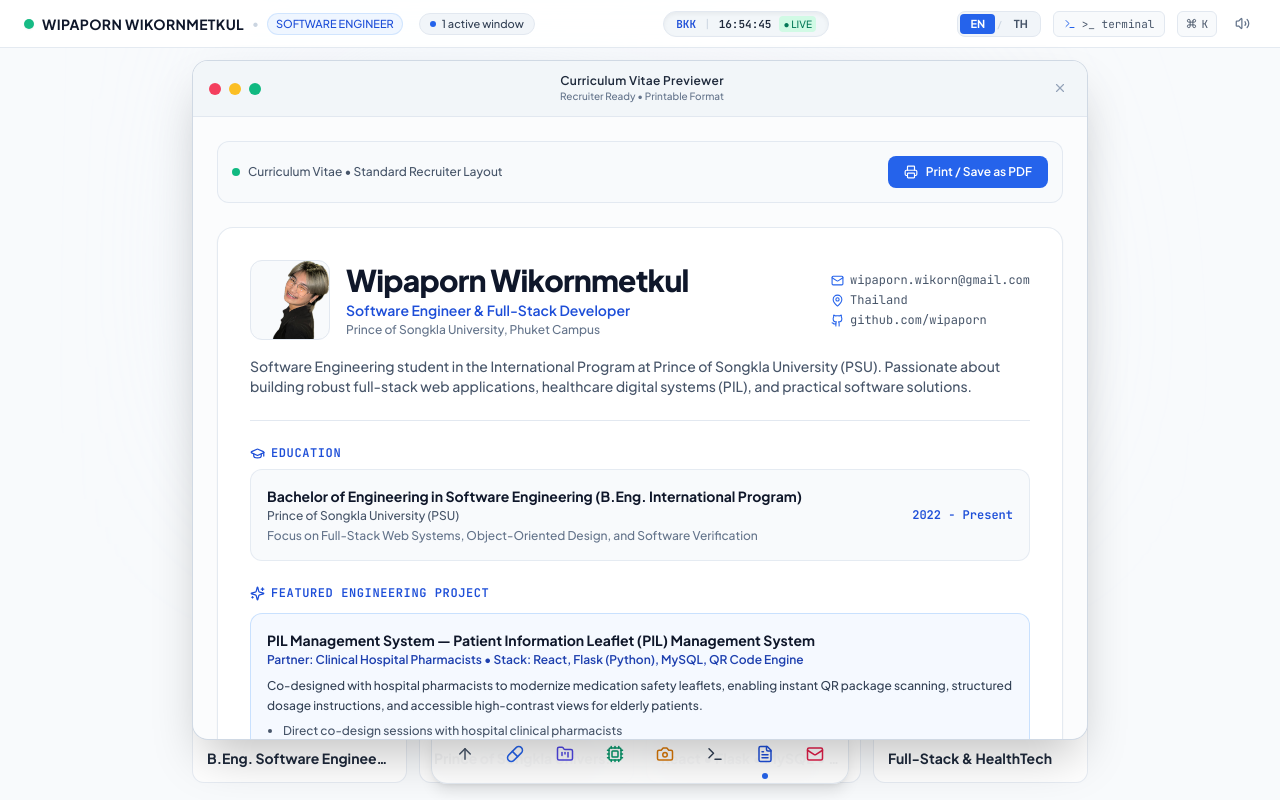
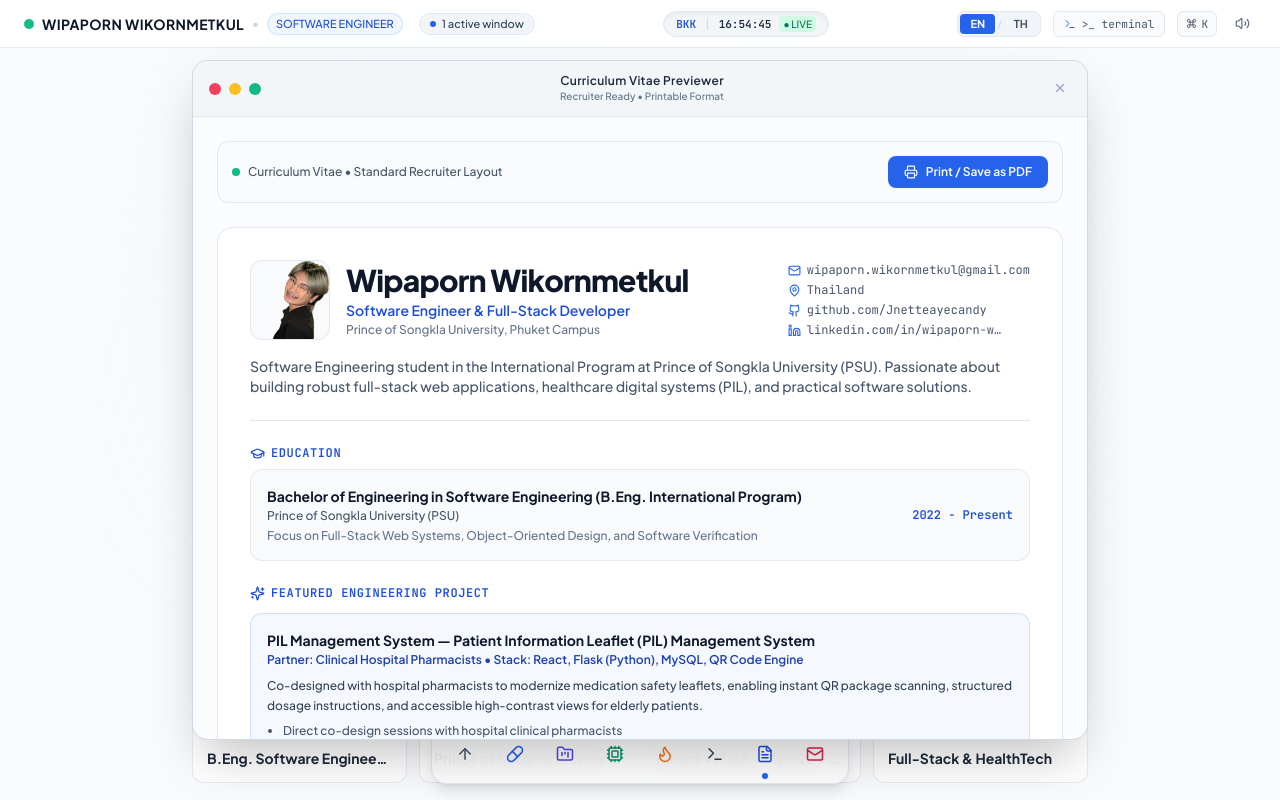
Before and after one commit to Jnetteayecandy/myresumeweb, a React (Vite) app: page / in a window 1280 px wide. Both pictures are taken after a click on the button 765 px from the left and 754 px from the top of the page. Shown: the top 800 px of the page. Built offline with nearby package versions, Linux system fonts and the light colour scheme.

Commit message:
feat: update contact links, remove 2 projects, add certificate image preview lightbox, and feature fire show in side jobs

```diff
--- a/src/components/layout/Dock.tsx
+++ b/src/components/layout/Dock.tsx
@@ -8,7 +8,7 @@ import {
   Mail,
   Pill,
   ArrowUp,
-  Camera
+  Flame
 } from 'lucide-react';
 import { WindowId } from '../../types';
 import { sound } from '../../utils/sound';
@@ -80,7 +80,7 @@ export const Dock: React.FC<DockProps> = ({
     {
       id: 'hobbies',
       label: t.hobbies,
-      icon: <Camera size={18} className="text-amber-600" />,
+      icon: <Flame size={18} className="text-orange-500" />,
       action: () => {
         sound.playClick(1050);
         onScrollTo('hobbies-section');
--- a/src/components/sections/SideJobsAndHobbies.tsx
+++ b/src/components/sections/SideJobsAndHobbies.tsx
@@ -8,42 +8,42 @@ export const SideJobsAndHobbies: React.FC = () => {
   const { lang } = useLanguage();
   const t = translations[lang].sideJobs;
   const isTh = lang === 'th';
-  const { sideJob, hobbies } = sideJobsAndHobbies;
+  const { featuredJob, hobbies } = sideJobsAndHobbies;
 
   return (
     <section id="hobbies-section" className="py-20 px-4 sm:px-6 max-w-6xl mx-auto">
       {/* Section Header */}
       <div className="mb-12 text-center sm:text-left">
-        <div className="inline-flex items-center space-x-2 text-blue-700 bg-blue-50 border border-blue-200/80 px-3 py-1 rounded-full font-mono text-xs uppercase tracking-wider mb-3">
-          <Camera size={14} className="text-blue-600" />
+        <div className="inline-flex items-center space-x-2 text-orange-700 bg-orange-50 border border-orange-200/80 px-3 py-1 rounded-full font-mono text-xs uppercase tracking-wider mb-3">
+          <Flame size={14} className="text-orange-600" />
           <span>{t.badge}</span>
         </div>
         <h2 className="text-2xl sm:text-4xl font-extrabold text-slate-900 tracking-tight">
           {t.title}
         </h2>
-        <p className="text-base text-slate-600 mt-2 max-w-2xl">
+        <p className="text-base text-slate-600 mt-2 max-w-2xl leading-relaxed">
           {t.subtitle}
         </p>
       </div>
 
       <div className="grid grid-cols-1 lg:grid-cols-12 gap-6">
-        {/* Left: Freelance Photography Side Job (Span 7) */}
+        {/* Left: Fire Show Performer (Featured Main Card - Span 7) */}
         <div className="lg:col-span-7 bg-white rounded-2xl border border-slate-200/80 shadow-sm hover:shadow-md transition-shadow p-6 sm:p-8 flex flex-col justify-between">
           <div>
             <div className="flex items-center justify-between gap-2 mb-4">
-              <span className="inline-flex items-center gap-1.5 px-3 py-1 rounded-full text-xs font-semibold bg-indigo-50 text-indigo-700 border border-indigo-200/70">
-                <Camera size={13} />
-                {t.sideJobBadge}
+              <span className="inline-flex items-center gap-1.5 px-3 py-1 rounded-full text-xs font-semibold bg-orange-50 text-orange-700 border border-orange-200/70">
+                <Flame size={13} className="text-orange-600" />
+                {isTh ? featuredJob.categoryTh : featuredJob.category}
               </span>
-              <span className="text-xs font-mono text-slate-500">Phuket & Beyond</span>
+              <span className="text-xs font-mono text-slate-500">Phuket & Festivals</span>
             </div>
 
             <h3 className="text-xl sm:text-2xl font-bold text-slate-900 mb-3">
-              {isTh ? sideJob.titleTh : sideJob.title}
+              {isTh ? featuredJob.titleTh : featuredJob.title}
             </h3>
 
             <p className="text-sm text-slate-600 leading-relaxed mb-6">
-              {isTh ? sideJob.descriptionTh : sideJob.description}
+              {isTh ? featuredJob.descriptionTh : featuredJob.description}
             </p>
 
             {/* Skills & Badges */}
@@ -52,12 +52,12 @@ export const SideJobsAndHobbies: React.FC = () => {
                 {t.skillsLabel}
               </span>
               <div className="flex flex-wrap gap-2">
-                {sideJob.skills.map((skill, idx) => (
+                {(isTh ? featuredJob.skillsTh : featuredJob.skills).map((skill, idx) => (
                   <span
                     key={idx}
                     className="inline-flex items-center text-xs font-medium px-2.5 py-1 rounded-lg bg-slate-100 text-slate-700 border border-slate-200"
                   >
-                    <CheckCircle2 size={12} className="text-blue-600 mr-1.5" />
+                    <CheckCircle2 size={12} className="text-orange-600 mr-1.5" />
                     {skill}
                   </span>
                 ))}
@@ -68,17 +68,25 @@ export const SideJobsAndHobbies: React.FC = () => {
           {/* Stats Bar */}
           <div className="pt-6 border-t border-slate-100 grid grid-cols-2 gap-4">
             <div className="p-3 rounded-xl bg-slate-50 border border-slate-200/60">
-              <div className="text-xs text-slate-500 font-medium">Focus Area</div>
-              <div className="text-sm font-bold text-slate-800 mt-0.5">Events, Ceremonies & Candids</div>
+              <div className="text-xs text-slate-500 font-medium">
+                {isTh ? 'จุดเน้นหลัก' : 'Core Discipline'}
+              </div>
+              <div className="text-sm font-bold text-slate-800 mt-0.5">
+                {isTh ? 'วินัยเวที & ความปลอดภัย 100%' : 'Stage Awareness & Safety'}
+              </div>
             </div>
             <div className="p-3 rounded-xl bg-slate-50 border border-slate-200/60">
-              <div className="text-xs text-slate-500 font-medium">Availability</div>
-              <div className="text-sm font-bold text-emerald-700 mt-0.5">Open for Bookings</div>
+              <div className="text-xs text-slate-500 font-medium">
+                {isTh ? 'สภาวะการทำงาน' : 'Key Strength'}
+              </div>
+              <div className="text-sm font-bold text-emerald-700 mt-0.5">
+                {isTh ? 'สมาธิสูง & แก้ปัญหาเฉพาะหน้า' : 'Composure Under Pressure'}
+              </div>
             </div>
           </div>
         </div>
 
-        {/* Right: Personal Hobbies & Disciplines (Span 5) */}
+        {/* Right: Freelance Photography, Water Sports & Travel (Span 5) */}
         <div className="lg:col-span-5 flex flex-col justify-between space-y-4">
           <div className="px-2">
             <h4 className="text-sm font-bold uppercase tracking-wider text-slate-800 flex items-center gap-2">
@@ -93,7 +101,7 @@ export const SideJobsAndHobbies: React.FC = () => {
           <div className="space-y-3 flex-1 flex flex-col justify-between">
             {hobbies.map((hobby) => {
               const getIcon = () => {
-                if (hobby.id === 'fire-show') return <Flame size={18} className="text-orange-500" />;
+                if (hobby.id === 'photography') return <Camera size={18} className="text-indigo-600" />;
                 if (hobby.id === 'water-sports') return <Waves size={18} className="text-cyan-600" />;
                 return <Compass size={18} className="text-blue-600" />;
               };
--- a/src/components/windows/ResumeWindow.tsx
+++ b/src/components/windows/ResumeWindow.tsx
@@ -1,5 +1,5 @@
 import React from 'react';
-import { Printer, Mail, Github, MapPin, Award, Briefcase, GraduationCap, Sparkles } from 'lucide-react';
+import { Printer, Mail, Github, Linkedin, MapPin, Award, Briefcase, GraduationCap, Sparkles } from 'lucide-react';
 import { personalInfo, flagshipProject, skillCategories } from '../../data/portfolioData';
 import { sound } from '../../utils/sound';
 import { useLanguage } from '../../context/LanguageContext';
@@ -60,16 +60,26 @@ export const ResumeWindow: React.FC = () => {
 
             <div className="text-xs text-slate-600 space-y-1 font-mono">
               <div className="flex items-center gap-1.5">
-                <Mail size={13} className="text-blue-600" />
-                <span>{personalInfo.email}</span>
+                <Mail size={13} className="text-blue-600 shrink-0" />
+                <a href={`mailto:${personalInfo.email}`} className="hover:text-blue-700 hover:underline">
+                  {personalInfo.email}
+                </a>
               </div>
               <div className="flex items-center gap-1.5">
-                <MapPin size={13} className="text-blue-600" />
+                <MapPin size={13} className="text-blue-600 shrink-0" />
                 <span>{t.location}</span>
               </div>
               <div className="flex items-center gap-1.5">
-                <Github size={13} className="text-blue-600" />
-                <span>github.com/wipaporn</span>
+                <Github size={13} className="text-blue-600 shrink-0" />
+                <a href={personalInfo.github} target="_blank" rel="noopener noreferrer" className="hover:text-blue-700 hover:underline">
+                  github.com/Jnetteayecandy
+                </a>
+              </div>
+              <div className="flex items-center gap-1.5">
+                <Linkedin size={13} className="text-blue-600 shrink-0" />
+                <a href={personalInfo.linkedin} target="_blank" rel="noopener noreferrer" className="hover:text-blue-700 hover:underline truncate max-w-[200px]">
+                  linkedin.com/in/wipaporn-wikornmetkul
+                </a>
               </div>
             </div>
           </div>
--- a/src/data/portfolioData.ts
+++ b/src/data/portfolioData.ts
@@ -21,9 +21,9 @@ export const personalInfo = {
   locationTh: "ภูเก็ต / กรุงเทพฯ, ประเทศไทย",
   status: "Available for Full-Stack Developer & Software Engineer roles",
   statusTh: "พร้อมรับงาน Full-Stack Developer & Software Engineer",
-  email: "wipaporn.wikorn@gmail.com",
-  github: "https://github.com/wipaporn",
-  linkedin: "https://linkedin.com/in/wipaporn-wikornmetkul",
+  email: "wipaporn.wikornmetkul@gmail.com",
+  github: "https://github.com/Jnetteayecandy",
+  linkedin: "https://www.linkedin.com/in/wipaporn-wikornmetkul-022843287",
   stats: [
     { label: "Degree Focus", labelTh: "หลักสูตร", value: "B.Eng. Software Engineering" },
     { label: "Campus", labelTh: "สถาบัน", value: "PSU Phuket Campus" },
@@ -76,8 +76,8 @@ export const bentoProjects: Project[] = [
       { label: "Clients Served", value: "Commercial" },
       { label: "Device Support", value: "100% Responsive" }
     ],
-    githubUrl: "https://github.com/wipaporn",
-    liveUrl: "https://github.com/wipaporn",
+    githubUrl: "https://github.com/Jnetteayecandy",
+    liveUrl: "https://github.com/Jnetteayecandy",
     highlights: [
       "Custom UI/UX themed for individual wedding couples",
       "Interactive RSVP and calendar reminders",
@@ -102,7 +102,7 @@ export const bentoProjects: Project[] = [
       { label: "Proof Obligations", value: "100% Discharged" },
       { label: "Domain", value: "Safety-Critical" }
     ],
-    githubUrl: "https://github.com/wipaporn",
+    githubUrl: "https://github.com/Jnetteayecandy",
     highlights: [
       "Stepwise machine refinement from abstract specifications to concrete guards",
       "Invariant preservation proofs for concurrent resource access",
@@ -127,8 +127,8 @@ export const bentoProjects: Project[] = [
       { label: "Platform", value: "Web Browser" },
       { label: "Install Required", value: "0 MB (Play Now)" }
     ],
-    githubUrl: "https://github.com/wipaporn",
-    liveUrl: "https://github.com/wipaporn",
+    githubUrl: "https://github.com/Jnetteayecandy",
+    liveUrl: "https://github.com/Jnetteayecandy",
     highlights: [
       "Playable immediately in any browser with zero installation",
       "Smooth frame rate physics and local high-score persistence",
@@ -141,52 +141,6 @@ export const bentoProjects: Project[] = [
     ]
   },
   {
-    id: "university-event-booking",
-    title: "University Event Booking Platform",
-    titleTh: "ระบบจองพื้นที่และกิจกรรมมหาวิทยาลัย",
-    subtitle: "Campus Venue & Activity Reservation System",
-    subtitleTh: "Campus Venue & Activity Reservation System",
-    description: "Full-stack university management portal facilitating venue reservations, club activity scheduling, and administrative approvals with automated conflict resolution and notification dispatch.",
-    descriptionTh: "พอร์ทัลจัดการของมหาวิทยาลัยสำหรับจองสถานที่และจัดกิจกรรมชมรม พร้อมระบบตรวจสอบการชนกันของเวลาอัตโนมัติ",
-    tags: ["Python", "Flask", "MySQL", "Bootstrap / Tailwind", "REST API"],
-    metrics: [
-      { label: "Role Hierarchy", value: "Student / Staff / Admin" },
-      { label: "Conflict Checks", value: "Automated" }
-    ],
-    githubUrl: "https://github.com/wipaporn",
-    highlights: [
-      "Role-based access control (RBAC) for student organizers and faculty approvers",
-      "Time-slot overlap prevention algorithms in relational SQL"
-    ],
-    highlightsTh: [
-      "ระบบกำหนดสิทธิ์การใช้งาน (RBAC) สำหรับนักศึกษาและอาจารย์",
-      "อัลกอริทึมป้องกันการจองเวลาซ้ำซ้อนในฐานข้อมูลเชิงสัมพันธ์"
-    ]
-  },
-  {
-    id: "student-record-oop",
-    title: "Student Record & GPA Calculator",
-    titleTh: "ระบบบันทึกข้อมูลและคำนวณเกรดนักศึกษา (Java OOP)",
-    subtitle: "Object-Oriented Programming (OOP) Architecture",
-    subtitleTh: "การออกแบบสถาปัตยกรรมเชิงวัตถุเต็มรูปแบบ (OOP)",
-    description: "Robust academic record management system built in Java using core Object-Oriented principles (Encapsulation, Inheritance, Polymorphism, Abstraction) for transcript computation, prerequisites checking, and file persistence.",
-    descriptionTh: "ระบบจัดการประวัติการเรียนที่สร้างด้วยหลักการ OOP ภาษา Java สำหรับคำนวณเกรดเฉลี่ย ตรวจสอบเงื่อนไขวิชาเรียน และบันทึกข้อมูลลงฐานข้อมูล",
-    tags: ["Java", "OOP Design Patterns", "SQLite", "Unit Testing"],
-    metrics: [
-      { label: "Paradigms", value: "Pure OOP" },
-      { label: "Data Engine", value: "SQLite / File I/O" }
-    ],
-    githubUrl: "https://github.com/wipaporn",
-    highlights: [
-      "Clean separation of Model-View-Controller architecture",
-      "Comprehensive test suites for grading formula boundary conditions"
-    ],
-    highlightsTh: [
-      "สถาปัตยกรรมแบบ Model-View-Controller ที่ชัดเจน",
-      "ชุดทดสอบ Unit Test ครอบคลุมการคำนวณเกรดทุกเงื่อนไข"
-    ]
-  },
-  {
     id: "physics-certification",
     title: "General Physics Certification (BITS Pilani)",
     titleTh: "ใบรับรองวิชาฟิสิกส์ทั่วไป (BITS Pilani via Coursera)",
@@ -194,6 +148,7 @@ export const bentoProjects: Project[] = [
     subtitleTh: "การรับรองหลักสูตรออนไลน์ที่ได้รับอนุมัติจาก BITS Pilani",
     description: "Completed rigorous foundational physics curriculum authorized by Birla Institute of Technology & Science (BITS Pilani) covering mechanics, electromagnetism, and physical modeling principles.",
     descriptionTh: "สำเร็จหลักสูตรฟิสิกส์พื้นฐานระดับมหาวิทยาลัยที่ได้รับอนุมัติจาก Birla Institute of Technology & Science (BITS Pilani) ครอบคลุมกลศาสตร์และแบบจำลองทางกายภาพ",
+    imageUrl: "/certificate_preview.png",
     tags: ["Coursera", "BITS Pilani", "General Physics", "Certificate ID: 5JFGCCY2U9MI"],
     metrics: [
       { label: "Issue Date", value: "June 2026" },
@@ -251,28 +206,44 @@ export const skillCategories: SkillCategory[] = [
 ];
 
 export const sideJobsAndHobbies = {
+  featuredJob: {
+    title: "Fire Show Performer",
+    titleTh: "นักแสดงโชว์ควงกระบองไฟ (Fire Show Performer)",
+    category: "Side Job & Live Performance",
+    categoryTh: "งานเสริมและการแสดง (Side Job & Performance)",
+    description: "Performing rhythmic fire spinning and flow arts at festivals and community events. Demands strict safety protocols, intense concentration, physical coordination, and real-time composure under pressure.",
+    descriptionTh: "ทำการแสดงควงกระบองไฟในงานเทศกาลและกิจกรรมชุมชน ช่วยฝึกฝนวินัย การมีสมาธิขั้นสูง การประเมินความปลอดภัย และการแก้ปัญหาเฉพาะหน้าภายใต้สภาวะกดดัน",
+    skills: ["Stage Awareness", "Safety-First Protocols", "Live Performance", "High Composure Under Pressure"],
+    skillsTh: ["ทักษะการแสดงและวินัยความปลอดภัย", "Stage Awareness", "Safety-First", "Live Performance"],
+    stats: [
+      { label: "Discipline", labelTh: "วินัยและความปลอดภัย", value: "Safety-First & Strict Focus" },
+      { label: "Performance", labelTh: "การแสดง", value: "Festivals & Events" }
+    ]
+  },
   sideJob: {
-    title: "Freelance Event Photography",
-    titleTh: "รับงานถ่ายภาพอีเวนต์และกิจกรรม (Freelance Event Photography)",
-    category: "Creative Side Job (งานเสริม)",
-    description: "Providing professional photography services for university events, ceremonies, sports activities, and special occasions. Skilled in DSLR/mirrorless operation, lighting composition, quick candid capture, and Adobe Lightroom color grading.",
-    descriptionTh: "รับงานถ่ายภาพอีเวนต์ กิจกรรมของมหาวิทยาลัย งานพิธีการ และโอกาสพิเศษต่างๆ เชี่ยวชาญการจัดองค์ประกอบภาพ แสงและเงา การเก็บบรรยากาศภาพแคนดิด (Candid) และการปรับแต่งโทนสีด้วยโปรแกรมระดับมืออาชีพ",
-    skills: ["Event Photography", "Lighting & Composition", "Adobe Lightroom", "Client Communication", "Visual Storytelling"],
+    title: "Fire Show Performer",
+    titleTh: "นักแสดงโชว์ควงกระบองไฟ (Fire Show Performer)",
+    category: "Side Job & Live Performance",
+    categoryTh: "งานเสริมและการแสดง (Side Job & Performance)",
+    description: "Performing rhythmic fire spinning and flow arts at festivals and community events. Demands strict safety protocols, intense concentration, physical coordination, and real-time composure under pressure.",
+    descriptionTh: "ทำการแสดงควงกระบองไฟในงานเทศกาลและกิจกรรมชุมชน ช่วยฝึกฝนวินัย การมีสมาธิขั้นสูง การประเมินความปลอดภัย และการแก้ปัญหาเฉพาะหน้าภายใต้สภาวะกดดัน",
+    skills: ["Stage Awareness", "Safety-First Protocols", "Live Performance", "High Composure Under Pressure"],
+    skillsTh: ["ทักษะการแสดงและวินัยความปลอดภัย", "Stage Awareness", "Safety-First", "Live Performance"],
     stats: [
-      { label: "Focus", value: "Events & Candids" },
-      { label: "Service", value: "Freelance Available" }
+      { label: "Discipline", labelTh: "วินัยและความปลอดภัย", value: "Safety-First & Strict Focus" },
+      { label: "Performance", labelTh: "การแสดง", value: "Festivals & Events" }
     ]
   },
   hobbies: [
     {
-      id: "fire-show",
-      title: "Fire Show Performer",
-      titleTh: "กิจกรรมการแสดงไฟ (Fire Show)",
-      icon: "🔥",
-      tag: "Stage Performance & Discipline",
-      tagTh: "ทักษะการแสดงและวินัยความปลอดภัย",
-      description: "Trained in rhythmic fire spinning arts (poi/staff), demanding extreme spatial awareness, strict fire-safety protocols, physical coordination, and composure under pressure.",
-      descriptionTh: "ฝึกฝนศิลปะการควงไฟและการแสดงไฟที่ต้องอาศัยวินัย สมาธิ ความแม่นยำสูง และการปฏิบัติตามมาตรฐานความปลอดภัยอย่างเคร่งครัด"
+      id: "photography",
+      title: "Freelance Event Photography",
+      titleTh: "รับงานถ่ายภาพอีเวนต์และกิจกรรม (Freelance Photography)",
+      icon: "📷",
+      tag: "Creative Side Job",
+      tagTh: "งานเสริม & ภาพแคนดิด",
+      description: "Providing photography services for university events, ceremonies, and special occasions. Skilled in DSLR/mirrorless operation, lighting composition, quick candid capture, and Adobe Lightroom color grading.",
+      descriptionTh: "รับงานถ่ายภาพอีเวนต์ กิจกรรมของมหาวิทยาลัย งานพิธีการ และภาพแคนดิด (Candid) พร้อมทักษะการจัดแสงและแต่งโทนสีด้วยโปรแกรมระดับมืออาชีพ"
     },
     {
       id: "water-sports",
@@ -326,15 +297,16 @@ export const experienceData: Experience[] = [
     techStack: ["React", "JavaScript", "Tailwind CSS", "HTML5", "Vercel"]
   },
   {
-    role: "Freelance Event Photographer",
-    company: "Freelance",
+    role: "Fire Show Performer & Freelance Event Photographer",
+    company: "Freelance & Performance",
     period: "2023 - Present",
     location: "Phuket, Thailand",
     type: "Side Job",
     achievements: [
+      "Performed rhythmic fire show arts at community events and festivals, adhering strictly to fire safety protocols.",
       "Photographed university events, student community gatherings, and outdoor activities.",
       "Managed client scheduling, photo delivery timelines, and post-processing quality control."
     ],
-    techStack: ["Photography", "Adobe Lightroom", "Composition", "Client Relations"]
+    techStack: ["Stage Awareness", "Safety Protocols", "Photography", "Adobe Lightroom"]
   }
 ];
--- a/src/types/index.ts
+++ b/src/types/index.ts
@@ -29,6 +29,7 @@ export interface Project {
   systemArchitectureTh?: string[];
   highlights?: string[];
   highlightsTh?: string[];
+  imageUrl?: string;
 }
 
 export interface SkillCategory {
```
Also changed, not shown: src/components/sections/BentoProjects.tsx (+137 -17 lines), src/data/translations.ts (+33 -33 lines), public/certificate_preview.png (added).
